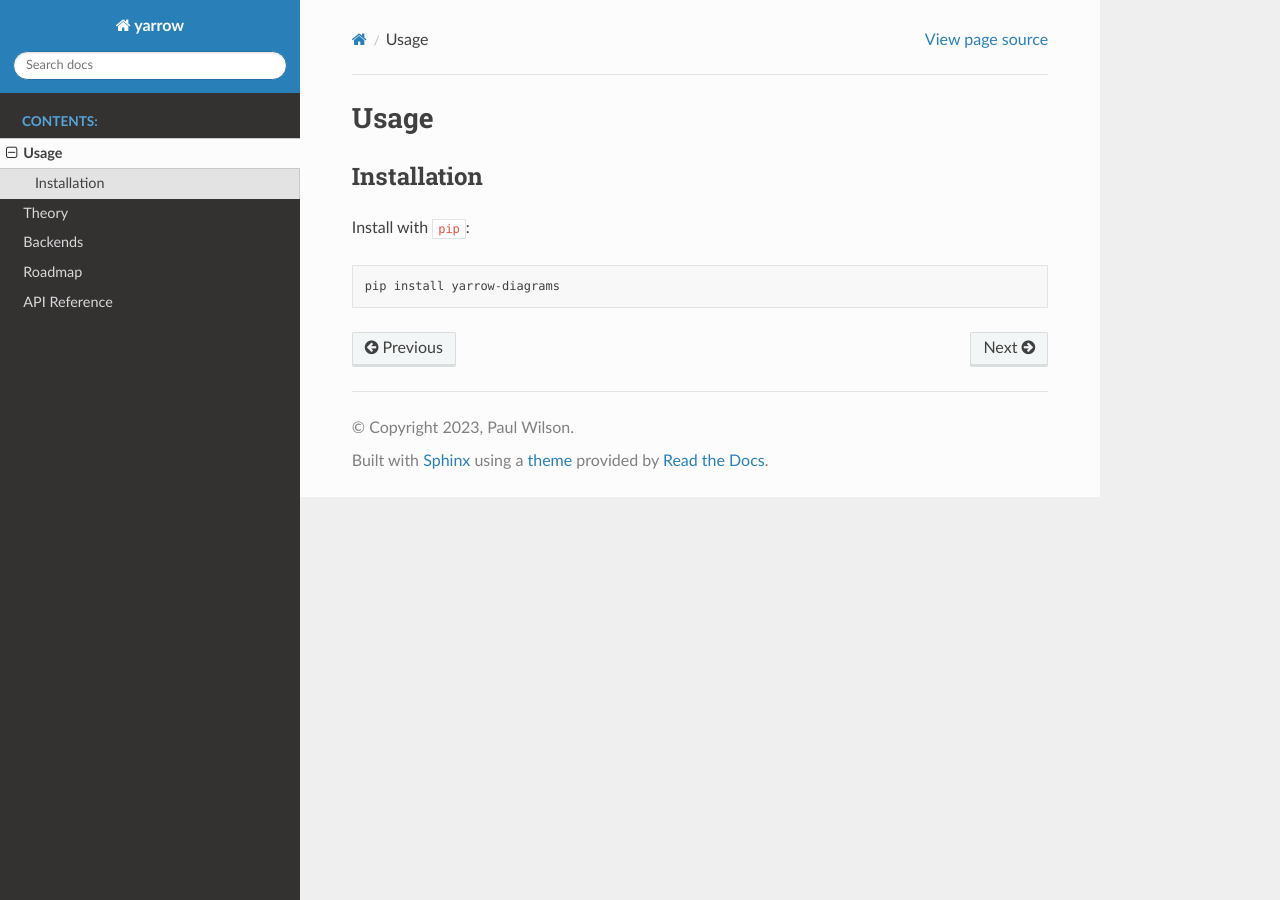
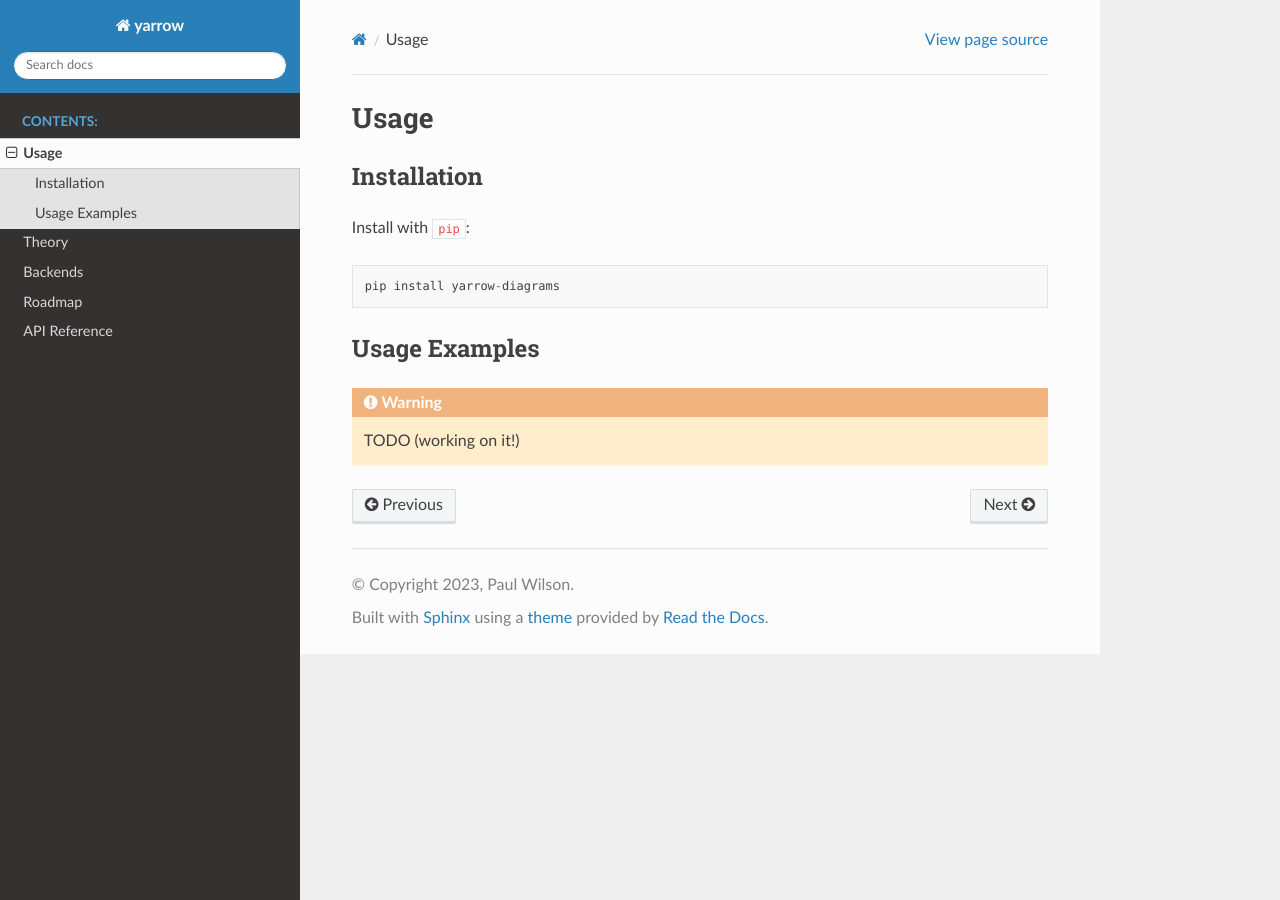
Before and after one commit to yarrow-id/diagrams, a Sphinx documentation site: the page built from docs/source/usage.rst, in a window 1280 px wide. Built offline with Sphinx 7.4.7 and the Read the Docs theme 2.0.0, drawn with Linux system fonts in a browser that asks for light colours.

Commit message:
TODO in "usage" docs, pyproject docs link, badge

```diff
--- a/docs/source/usage.rst
+++ b/docs/source/usage.rst
@@ -9,3 +9,9 @@ Install with ``pip``:
 .. code::
 
    pip install yarrow-diagrams
+
+Usage Examples
+--------------
+
+.. warning::
+   TODO (working on it!)
--- a/pyproject.toml
+++ b/pyproject.toml
@@ -19,6 +19,7 @@ dependencies = [
 [project.urls]
 "Homepage" = "https://yarrow.id"
 "Github" = "https://github.com/yarrow-id/diagrams/"
+"Documentation" = "https://yarrow-diagrams.readthedocs.io/"
 
 [build-system]
 requires = ["hatchling"]
```
Also changed, not shown: README.md (+2 -0 lines).
